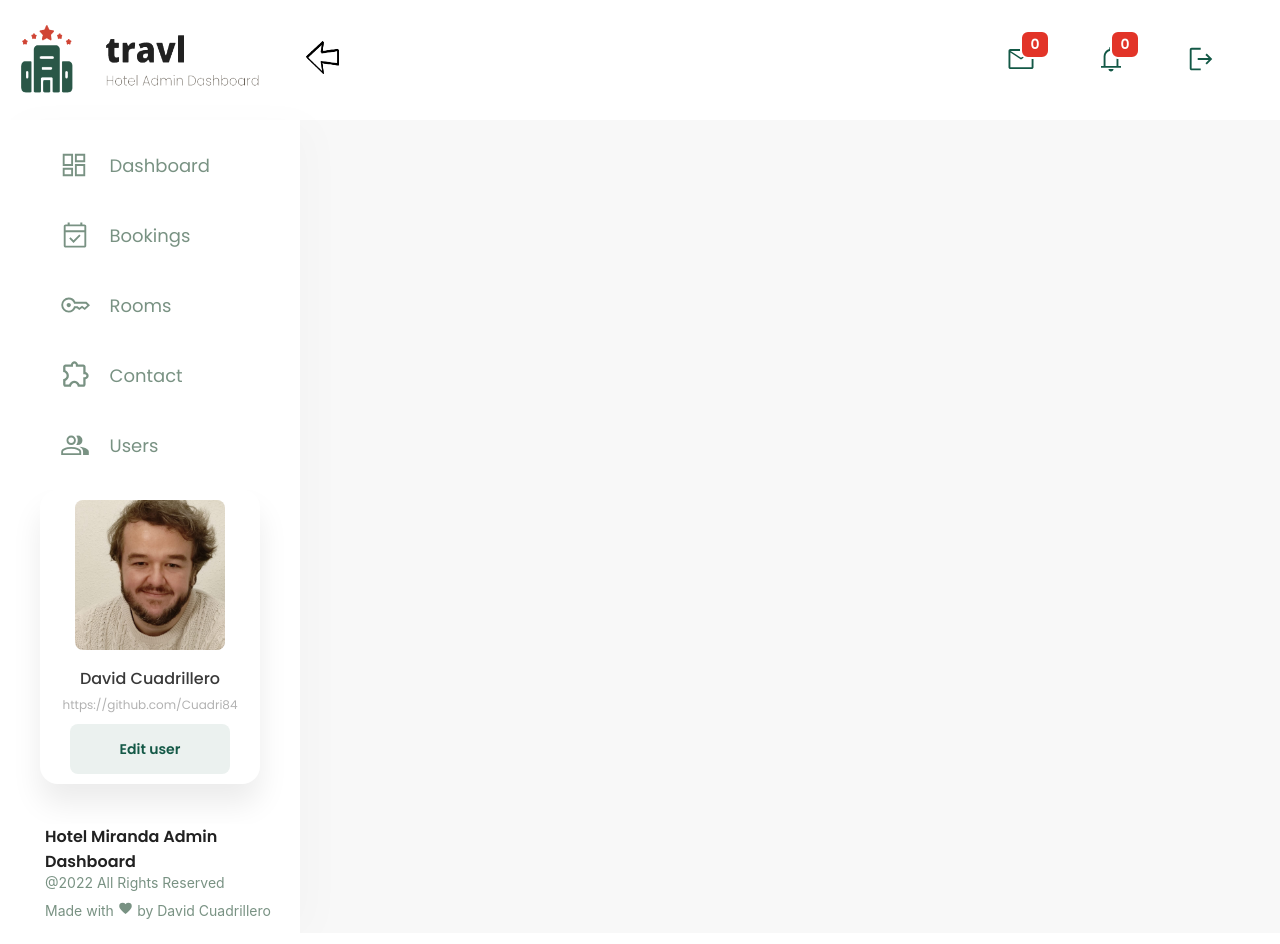
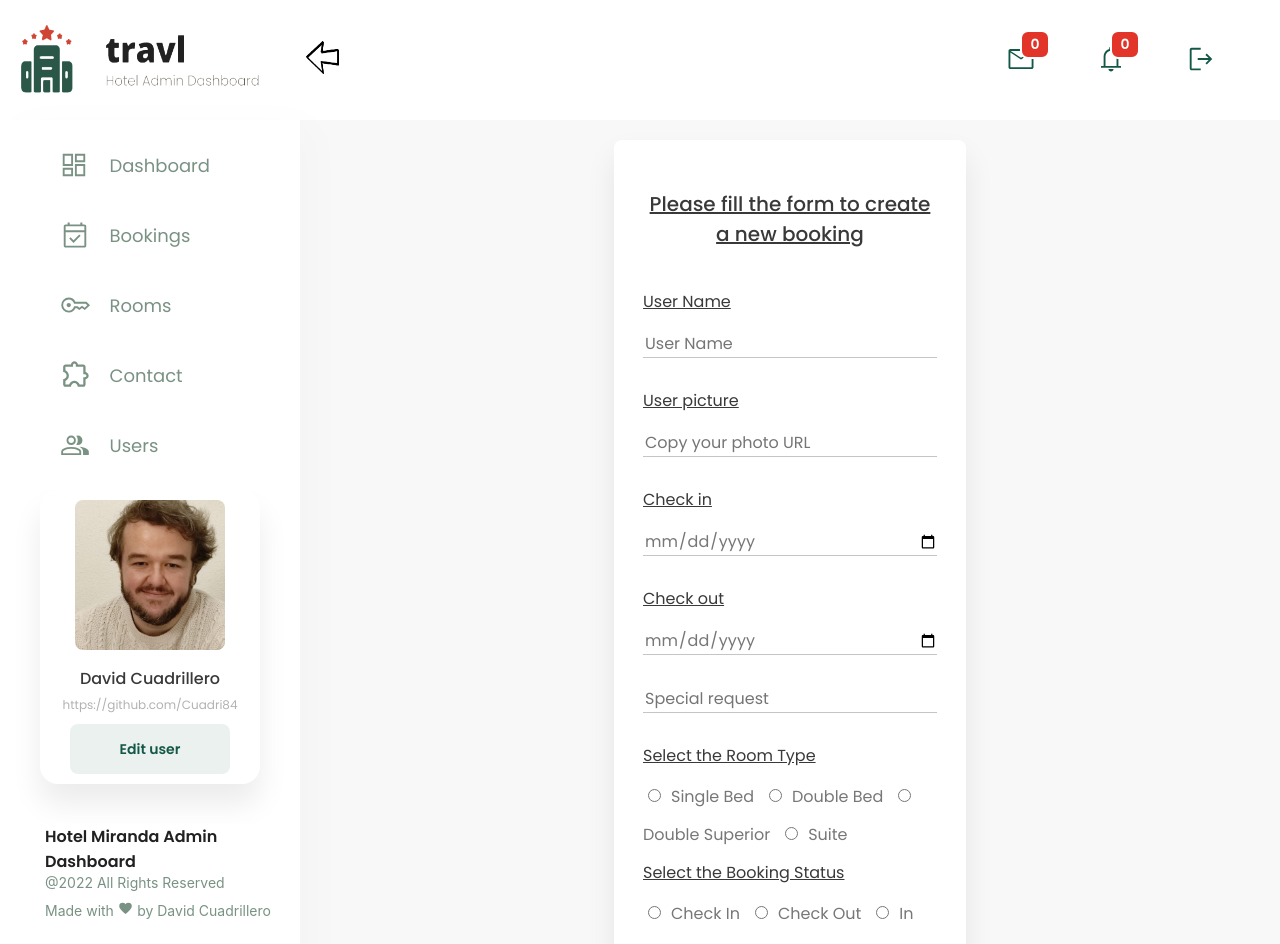
Before and after one commit to Cuadri84/hotel-miranda-dashboard, a React (Create React App) app: page /newBooking in a window 1280 px wide. Shown: the top 944 px of the page. Built offline with nearby package versions, Linux system fonts and the light colour scheme; sample sign-in values are in the browser's storage.

Commit message:
changed some things in the login parameters and done the new booking form

```diff
--- a/src/App.js
+++ b/src/App.js
@@ -12,6 +12,7 @@ import { SingleBooking } from "./pages/bookings/SingleBooking";
 import { SingleUser } from "./pages/users/SingleUser";
 import { SingleRoom } from "./pages/rooms/SingleRoom";
 import { ProtectRoute } from "./components/ProtectedRoute";
+import { NewBooking } from "./pages/bookings/NewBooking";
 
 function App() {
   const authReady = window.localStorage.getItem("auth");
@@ -36,6 +37,7 @@ function App() {
             <Route path="*" element={<ProtectRoute authReady={authReady} />}>
               <Route path="bookings" element={<Bookings />} />
               <Route path="bookings/:bookingId" element={<SingleBooking />} />
+              <Route path="newBooking" element={<NewBooking />} />
               <Route path="rooms" element={<Rooms />} />
               <Route path="rooms/:roomId" element={<SingleRoom />} />
               <Route path="contact" element={<Contact />} />
--- /dev/null
+++ b/src/components/bookings/BookingForm.jsx
@@ -0,0 +1,212 @@
+// React
+import React from "react";
+
+// Styled Components
+import {
+  LoginContainer,
+  LoginCard,
+  InputContainer,
+  Input,
+  FormTitle,
+  RadioInput,
+  RadioLabel,
+  RadioDescription,
+  InputSubmit,
+  InputCancel,
+} from "../../pages/login/LoginStyled";
+
+// This form gets used from editBooking and newBooking. If used for editing a booking it will be preloaded with the data from the currentBooking to edit
+const BookingForm = ({
+  currentBooking,
+  handleInput,
+  handleSubmit,
+  formTitle,
+  handleCancel,
+}) => {
+  return (
+    <>
+      <LoginContainer>
+        <LoginCard
+          style={{ height: "fit-content", margin: "2rem 0", width: "30%" }}
+        >
+          <FormTitle style={{ textDecoration: "underline" }}>
+            {formTitle}
+          </FormTitle>
+          <form
+            onSubmit={(e) => {
+              e.preventDefault();
+              handleSubmit();
+            }}
+          >
+            <InputContainer>
+              <RadioDescription style={{ textDecoration: "underline" }}>
+                User Name
+              </RadioDescription>
+              <Input
+                required
+                type="text"
+                className="input-user"
+                value={currentBooking.userName}
+                placeholder="User Name"
+                name="userName"
+                onChange={handleInput}
+              ></Input>
+            </InputContainer>
+            <InputContainer>
+              <RadioDescription style={{ textDecoration: "underline" }}>
+                User picture
+              </RadioDescription>
+              <Input
+                className="input-user"
+                value={currentBooking.userPicture}
+                placeholder="Copy your photo URL"
+                name="userPicture"
+                onChange={(e) => handleInput(e.target.value)}
+              ></Input>
+            </InputContainer>
+            <InputContainer>
+              <RadioDescription style={{ textDecoration: "underline" }}>
+                Check in
+              </RadioDescription>
+              <Input
+                required
+                style={{ color: "#777777" }}
+                type="date"
+                className="input-user"
+                placeholder="dd-mm-yyyy"
+                name="checkIn"
+                value={currentBooking.checkIn}
+                onChange={handleInput}
+              ></Input>
+            </InputContainer>
+            <InputContainer>
+              <RadioDescription style={{ textDecoration: "underline" }}>
+                Check out
+              </RadioDescription>
+              <Input
+                required
+                style={{ color: "#777777" }}
+                type="date"
+                className="input-user"
+                placeholder="dd-mm-yyyy"
+                name="checkOut"
+                value={currentBooking.checkOut}
+                onChange={handleInput}
+              ></Input>
+            </InputContainer>
+            <InputContainer>
+              <Input
+                type="text"
+                className="input-user"
+                placeholder="Special request"
+                name="specialRequest"
+                value={currentBooking.specialRequest}
+                onChange={handleInput}
+              ></Input>
+            </InputContainer>
+            <InputContainer>
+              <RadioDescription style={{ textDecoration: "underline" }}>
+                Select the Room Type
+              </RadioDescription>
+              <RadioInput
+                required
+                type="radio"
+                id="singleBed"
+                value="Single Bed"
+                name="roomType"
+                onClick={handleInput}
+                defaultChecked={currentBooking.roomType === "Single Bed"}
+              />
+              <RadioLabel htmlFor="singleBed">Single Bed</RadioLabel>
+              <RadioInput
+                required
+                type="radio"
+                id="doubleBed"
+                value="Double Bed"
+                name="roomType"
+                onClick={handleInput}
+                defaultChecked={currentBooking.roomType === "Double Bed"}
+              />
+              <RadioLabel htmlFor="doubleBed">Double Bed</RadioLabel>
+              <RadioInput
+                required
+                type="radio"
+                id="doubleSuperior"
+                value="Double Superior"
+                name="roomType"
+                onClick={handleInput}
+                defaultChecked={currentBooking.roomType === "Double Superior"}
+              />
+              <RadioLabel htmlFor="doubleSuperior">Double Superior</RadioLabel>
+              <RadioInput
+                required
+                type="radio"
+                id="suite"
+                value="Suite"
+                name="roomType"
+                onClick={handleInput}
+                defaultChecked={currentBooking.roomType === "Suite"}
+              />
+              <RadioLabel htmlFor="suite">Suite</RadioLabel>
+            </InputContainer>
+            <InputContainer>
+              <RadioDescription style={{ textDecoration: "underline" }}>
+                Select the Booking Status
+              </RadioDescription>
+              <RadioInput
+                required
+                type="radio"
+                id="checkIn"
+                value="Check In"
+                name="status"
+                onClick={handleInput}
+                defaultChecked={currentBooking.status === "Check In"}
+              />
+              <RadioLabel htmlFor="checkIn">Check In</RadioLabel>
+              <RadioInput
+                required
+                type="radio"
+                id="checkOut"
+                value="Check Out"
+                name="status"
+                onClick={handleInput}
+                defaultChecked={currentBooking.status === "Check Out"}
+              />
+              <RadioLabel htmlFor="checkOut">Check Out</RadioLabel>
+              <RadioInput
+                required
+                type="radio"
+                id="inProgress"
+                value="In Progress"
+                name="status"
+                onClick={handleInput}
+                defaultChecked={currentBooking.status === "In Progress"}
+              />
+              <RadioLabel htmlFor="inProgress">In Progress</RadioLabel>
+            </InputContainer>
+            <div
+              style={{
+                display: "flex",
+                justifyContent: "center",
+                width: "30%",
+                margin: "auto",
+                gap: "2rem",
+              }}
+            >
+              <InputSubmit type="submit" value={"Save"} />
+              <InputCancel
+                onClick={(e) => {
+                  handleCancel(e);
+                }}
+              >
+                Cancel
+              </InputCancel>
+            </div>
+          </form>
+        </LoginCard>
+      </LoginContainer>
+    </>
+  );
+};
+
+export default BookingForm;
--- a/src/components/topbar/TopBar.jsx
+++ b/src/components/topbar/TopBar.jsx
@@ -1,5 +1,5 @@
 // React & Router
-import React, { useState, useEffect, useRef } from "react";
+import React, { useState, useEffect } from "react";
 import { useLocation, useNavigate } from "react-router";
 
 // Styled Components
--- /dev/null
+++ b/src/pages/bookings/NewBooking.jsx
@@ -0,0 +1,47 @@
+// React
+import React, { useState } from "react";
+import { useNavigate } from "react-router";
+
+//Components
+import BookingForm from "../../components/bookings/BookingForm";
+
+export const NewBooking = () => {
+  const navigate = useNavigate();
+
+  const formTitle = "Please fill the form to create a new booking";
+  const [currentBooking, setCurrentBooking] = useState({
+    id: Math.floor(Math.random() * 100000),
+    bookingID: Math.floor(Math.random() * 10000000),
+    orderDate: new Date().toLocaleString("en-GB"),
+    userName: "",
+    userPicture: "",
+    checkIn: "",
+    checkOut: "",
+    specialRequest: "",
+    roomType: "",
+    status: "",
+  });
+
+  const handleInput = (event) => {
+    const { name, value } = event.target;
+    setCurrentBooking((prevState) => ({ ...prevState, [name]: value }));
+  };
+
+  const handleCancel = (e) => {
+    e.preventDefault();
+    navigate("/bookings");
+  };
+
+  const handleSubmit = () => {
+    navigate("/bookings");
+  };
+  return (
+    <BookingForm
+      formTitle={formTitle}
+      currentBooking={currentBooking}
+      handleInput={handleInput}
+      handleSubmit={handleSubmit}
+      handleCancel={handleCancel}
+    ></BookingForm>
+  );
+};
--- a/src/pages/login/Login.jsx
+++ b/src/pages/login/Login.jsx
@@ -20,16 +20,14 @@ export const Login = () => {
 
   const [email, setEmail] = useState("");
   const [password, setPassword] = useState("");
-  const [userName, setUserName] = useState("");
 
   const handleSubmit = (e) => {
     e.preventDefault();
-    if (userName === "d" && email === "d@mail.com" && password === "1234") {
+    if (email === "d" && password === "d") {
       localStorage.setItem(
         "auth",
         JSON.stringify([
           {
-            userName: "d",
             email: "d@mail.com",
             password: "1234",
           },
@@ -58,14 +56,6 @@ export const Login = () => {
           <InputContainer>
             <Input
               type="text"
-              value={userName}
-              placeholder="User Name"
-              onChange={(e) => setUserName(e.target.value)}
-            ></Input>
-          </InputContainer>
-          <InputContainer>
-            <Input
-              type="text"
               value={email}
               placeholder="E-mail"
               onChange={(e) => setEmail(e.target.value)}
```
